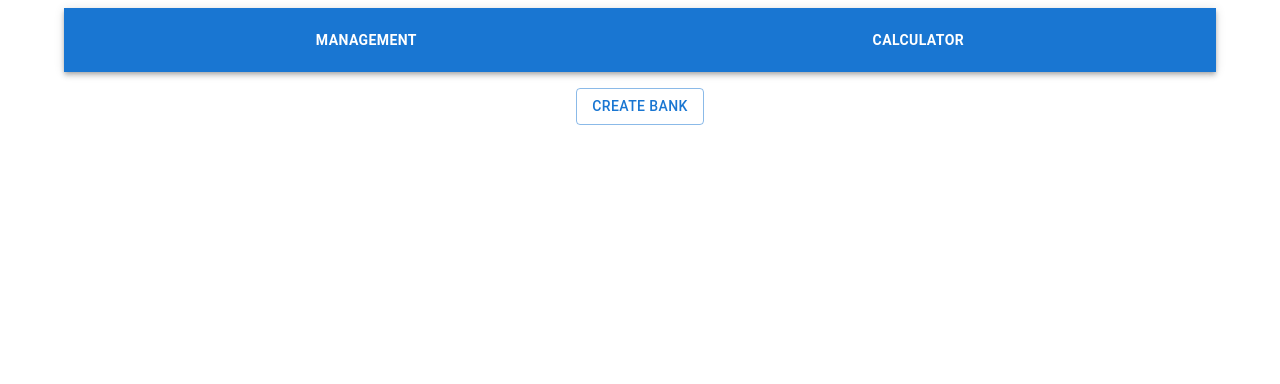
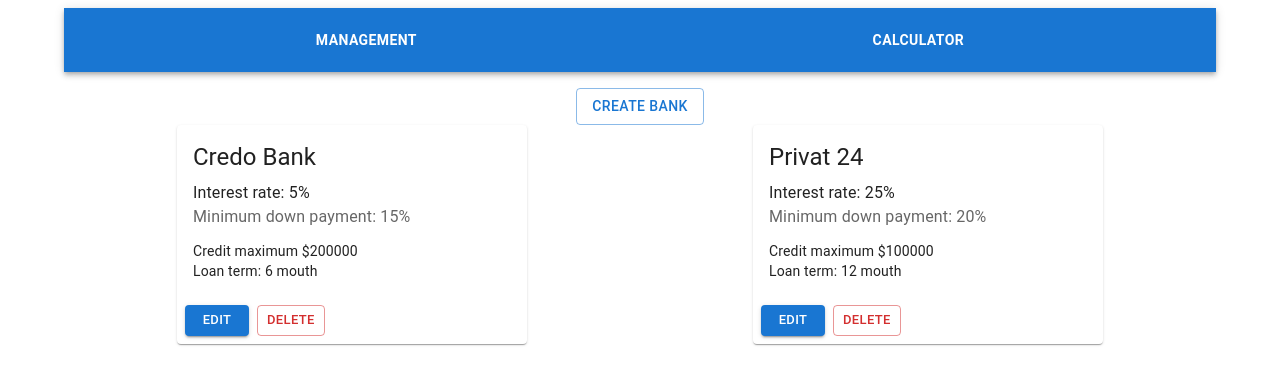
Before and after one commit to Cookie2D/MortageCalculator, a React (Create React App) app in the folder client/: page / in a window 1280 px wide. Shown: the top 384 px of the page. Built offline with nearby package versions, Linux system fonts and the light colour scheme.

Commit message:
create bank card

```diff
--- /dev/null
+++ b/client/src/component/BankCard.jsx
@@ -0,0 +1,32 @@
+import React from 'react';
+import {Button, Card, CardActions, CardContent, Typography} from "@mui/material";
+
+const BankCard = ({bank}) => {
+  return (
+    <Card sx={{ maxWidth: 450, minWidth: 350 }}>
+      <CardContent>
+        <Typography  variant="h5" component="div" gutterBottom>
+          {bank.name}
+        </Typography>
+        <Typography >
+          Interest rate: {bank.interestRate}%
+        </Typography>
+        <Typography sx={{ mb: 1.5 }} color="text.secondary">
+          Minimum down payment: {bank.minimumDownPayment}%
+        </Typography>
+        <Typography variant="body2">
+          Credit maximum ${bank.creditMaximum}
+        </Typography>
+        <Typography variant="body2">
+          Loan term: {bank.loanTerm} mouth
+        </Typography>
+      </CardContent>
+      <CardActions>
+        <Button size="small" variant="contained">Edit</Button>
+        <Button size="small" variant="outlined" color="error">Delete</Button>
+      </CardActions>
+    </Card>
+  );
+};
+
+export default BankCard;
--- a/client/src/pages/BankManagement.jsx
+++ b/client/src/pages/BankManagement.jsx
@@ -1,8 +1,10 @@
 import React from 'react';
 import {Box, Button} from "@mui/material";
+import BankCard from "../component/BankCard";
 
 const bankList = [
   {
+    id: 1,
     name: "Credo Bank",
     interestRate: 5,
     creditMaximum: 200000,
@@ -10,6 +12,7 @@
     loanTerm: 6
   },
   {
+    id: 2,
     name: "Privat 24",
     interestRate: 25,
     creditMaximum: 100000,
@@ -26,8 +29,8 @@
           Create Bank
         </Button>
       </Box>
-      <Box>
-
+      <Box sx={{display: 'flex', justifyContent: "space-around"}}>
+        {bankList.map((bank, i) => <BankCard key={i} bank={bank}/>)}
       </Box>
     </Box>
   );
```
